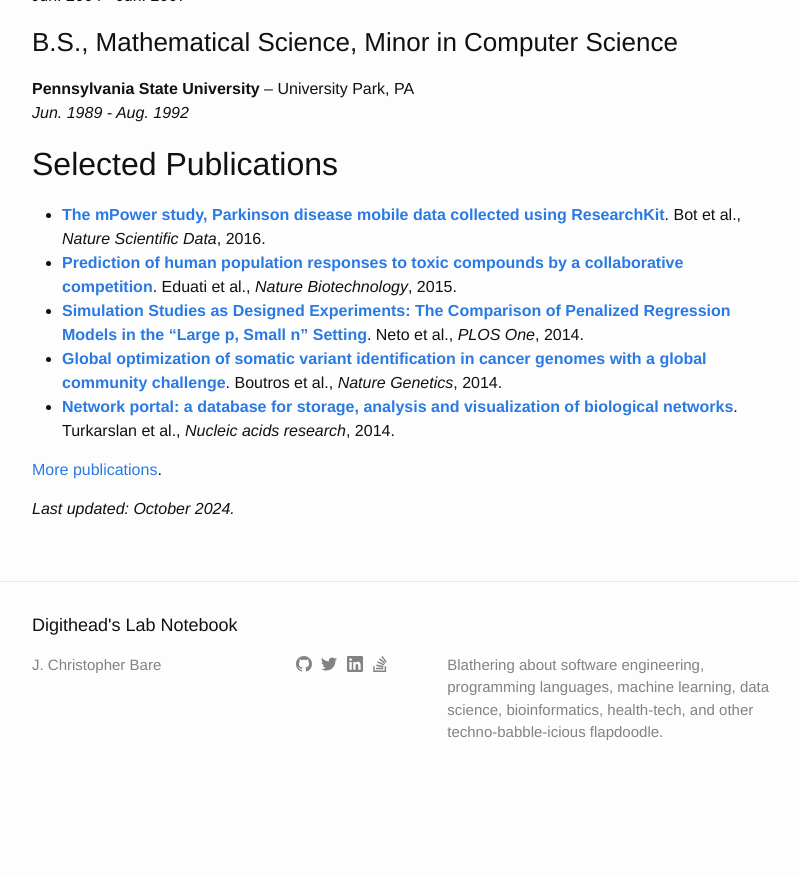
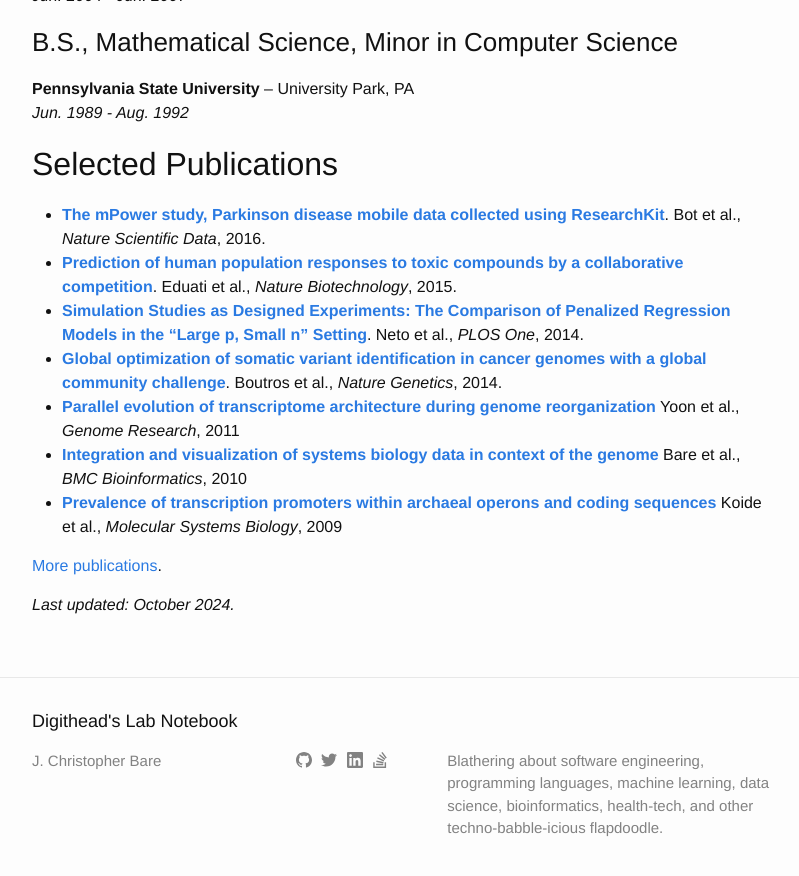
Before and after one commit to cbare/cbare.github.io, a Jekyll site: the page built from pages/resume-j-christopher-bare.md, in a window 1280 px wide and 900 px high, scrolled down 2133 px. Shown: the top 876 px of the window, without its empty margins (238-1037 px from the left). Built offline with Jekyll 4.4.1, drawn with Linux system fonts in a browser that asks for light colours; before the commit the page ends 2937 px from its top, so only the background shows below that.

Commit message:
resume tweaking

```diff
--- a/pages/resume-j-christopher-bare.md
+++ b/pages/resume-j-christopher-bare.md
@@ -81,7 +81,11 @@ Machine learning, deep learning, natural language processing, data engineering,
 - [**Prediction of human population responses to toxic compounds by a collaborative competition**](https://www.nature.com/articles/nbt.3299). Eduati et al., *Nature Biotechnology*, 2015.
 - [**Simulation Studies as Designed Experiments: The Comparison of Penalized Regression Models in the “Large p, Small n” Setting**](http://journals.plos.org/plosone/article?id=10.1371/journal.pone.0107957). Neto et al., *PLOS One*, 2014.
 - [**Global optimization of somatic variant identification in cancer genomes with a global community challenge**](http://www.nature.com/ng/journal/v46/n4/full/ng.2932.html). Boutros et al., *Nature Genetics*, 2014.
-- [**Network portal: a database for storage, analysis and visualization of biological networks**](http://nar.oxfordjournals.org/content/42/D1/D184.short). Turkarslan et al., *Nucleic acids research*, 2014.
+- [**Parallel evolution of transcriptome architecture during genome reorganization**](https://genome.cshlp.org/content/21/11/1892)
+  Yoon et al., *Genome Research*, 2011
+- [**Integration and visualization of systems biology data in context of the genome**](http://www.biomedcentral.com/1471-2105/11/382/) Bare et al., *BMC Bioinformatics*, 2010
+- [**Prevalence of transcription promoters within archaeal operons and coding sequences**](http://www.nature.com/msb/journal/v5/n1/synopsis/msb200942.html) Koide et al., *Molecular Systems Biology*, 2009
+
 
 [More publications](https://scholar.google.com/citations?user=EEZ5DLgAAAAJ&hl=en).
 
```
